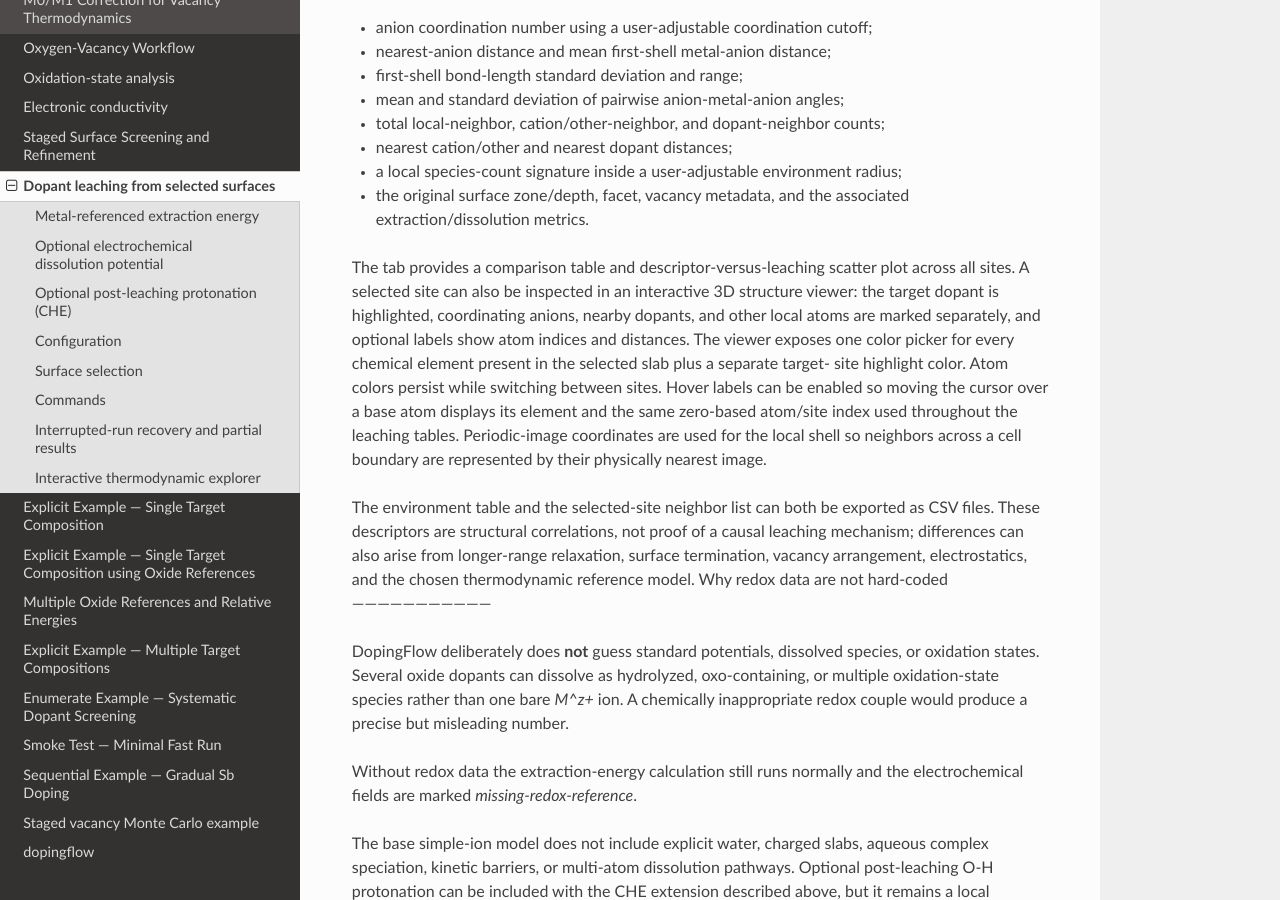
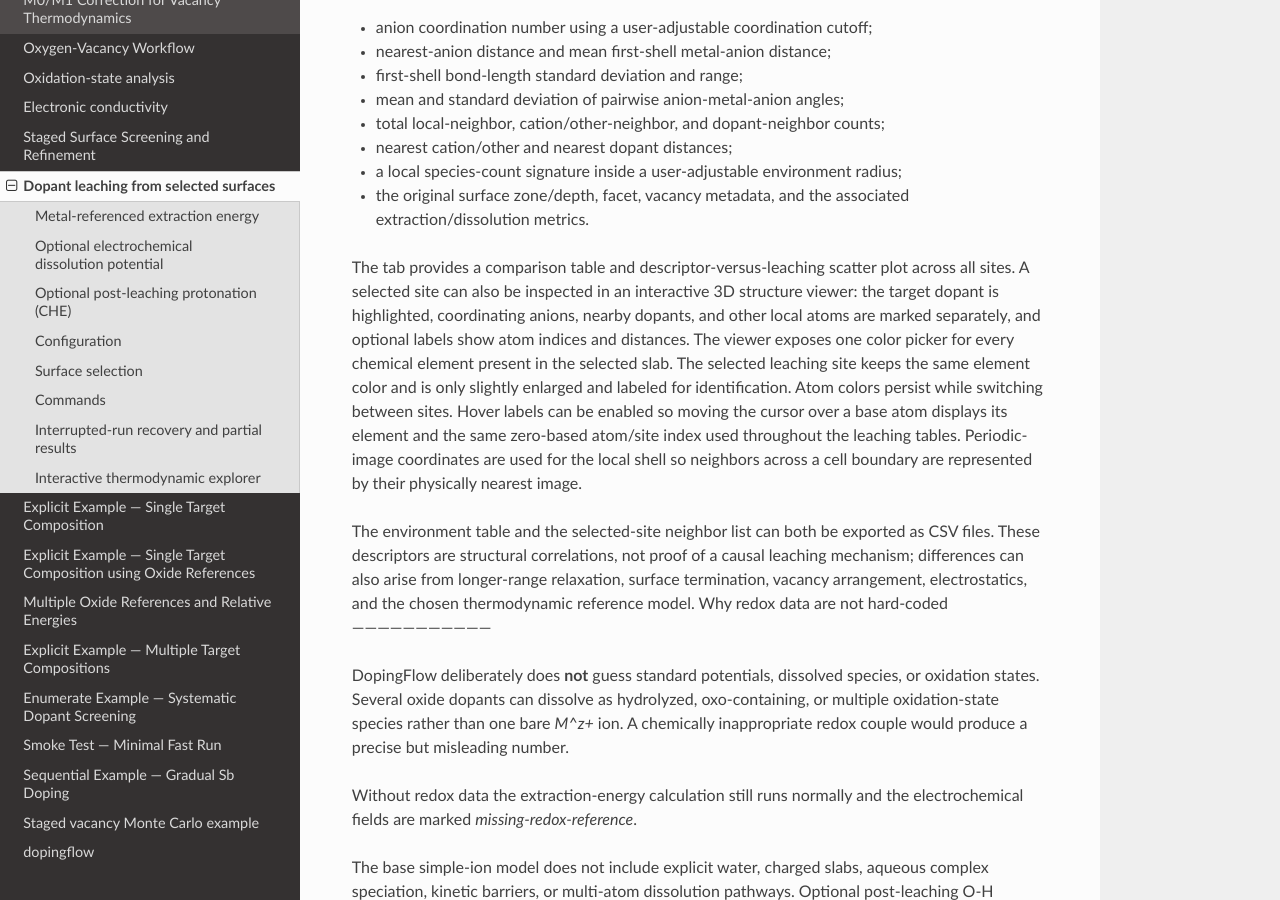
Before and after one commit to KazemZh/dopingflow, a Sphinx documentation site: the page built from docs/source/methods/leaching.rst, in a window 1280 px wide and 900 px high, scrolled down 2706 px. Built offline with Sphinx 7.4.7 and the Read the Docs theme 3.1.0, drawn with Linux system fonts in a browser that asks for light colours.

Commit message:
Document element-consistent target highlighting

```diff
--- a/docs/source/methods/leaching.rst
+++ b/docs/source/methods/leaching.rst
@@ -185,9 +185,10 @@
 plot across all sites. A selected site can also be inspected in an interactive
 3D structure viewer: the target dopant is highlighted, coordinating anions,
 nearby dopants, and other local atoms are marked separately, and optional
-labels show atom indices and distances. The viewer exposes one color picker
-for every chemical element present in the selected slab plus a separate target-
-site highlight color. Atom colors persist while switching between sites.
+labels show atom indices and distances. The viewer exposes one color picker for every chemical element present in the
+selected slab. The selected leaching site keeps the same element color and is
+only slightly enlarged and labeled for identification. Atom colors persist while
+switching between sites.
 Hover labels can be enabled so moving the cursor over a base atom displays its
 element and the same zero-based atom/site index used throughout the leaching
 tables. Periodic-image coordinates are used for the local shell so neighbors
```
